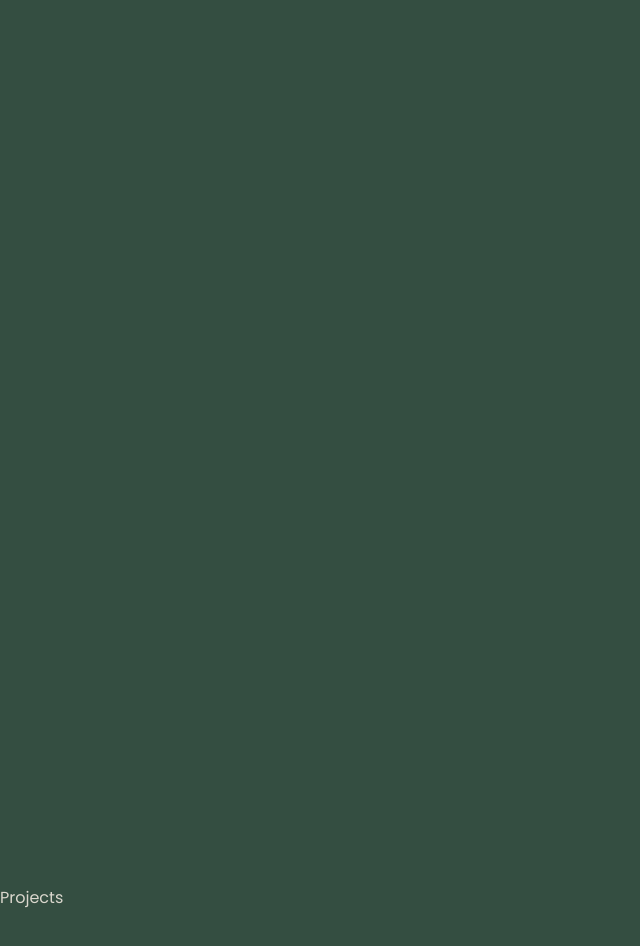
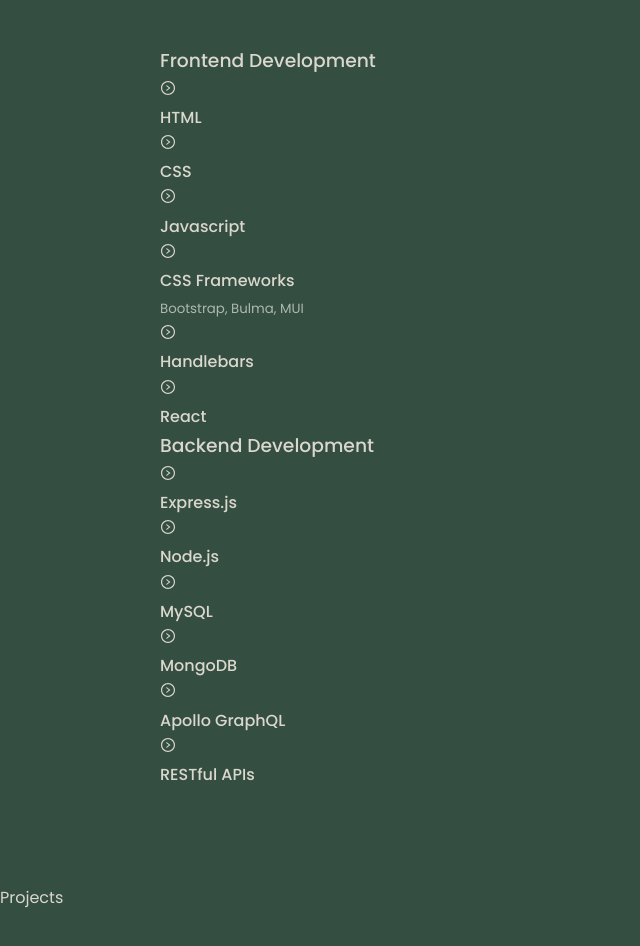
Before and after one commit to leah-choco/Portfolio, a React (Create React App) app: page / in a window 1280 px wide. Shown: the part 1900-2846 px from the top of the page, without its empty margins (0-640 px from the left). Built offline with nearby package versions, Linux system fonts and the light colour scheme.

Commit message:
jsx done for Experience component

```diff
--- a/src/components/Experience/Experience.jsx
+++ b/src/components/Experience/Experience.jsx
@@ -1,10 +1,75 @@
 import React from 'react';
+import{AiOutlineRightCircle} from 'react-icons/ai'
 
 import './experience.css';
 
 const Experience = () => {
   return (
-    <section id='experience'>Experience</section>
+    <section id='experience'>
+      <h2> My Experience</h2>
+
+      <div className='container experience__container'>
+        <div className='experience__frontend'>
+          <h3>Frontend Development</h3>
+          <div className='experience__content'>
+            <article className='experience__details'>
+              <AiOutlineRightCircle />
+              <h4>HTML</h4>
+            </article>
+            <article className='experience__details'>
+              <AiOutlineRightCircle />
+              <h4>CSS</h4>
+            </article>
+            <article className='experience__details'>
+              <AiOutlineRightCircle />
+              <h4>Javascript</h4>
+            </article>
+            <article className='experience__details'>
+              <AiOutlineRightCircle />
+              <h4>CSS Frameworks</h4>
+              <small className='text-light'>Bootstrap, Bulma, MUI</small>
+            </article>
+            <article className='experience__details'>
+              <AiOutlineRightCircle />
+              <h4>Handlebars</h4>
+            </article>
+            <article className='experience__details'>
+              <AiOutlineRightCircle />
+              <h4>React</h4>
+            </article>
+          </div>
+        </div>
+        <div className='experience__backend'>
+          <h3>Backend Development</h3>
+            <div className='experience__content'>
+              <article className='experience__details'>
+                <AiOutlineRightCircle />
+                <h4>Express.js</h4>
+              </article>
+              <article className='experience__details'>
+                <AiOutlineRightCircle />
+                <h4>Node.js</h4>
+              </article>
+              <article className='experience__details'>
+                <AiOutlineRightCircle />
+                <h4>MySQL</h4>
+              </article>
+              <article className='experience__details'>
+                <AiOutlineRightCircle />
+                <h4>MongoDB</h4>
+              </article>
+              <article className='experience__details'>
+                <AiOutlineRightCircle />
+                <h4>Apollo GraphQL</h4>
+              </article>
+              <article className='experience__details'>
+                <AiOutlineRightCircle />
+                <h4>RESTful APIs</h4>
+              </article>
+          </div>
+        </div>
+      </div>
+    </section>
   )
 }
 
```
